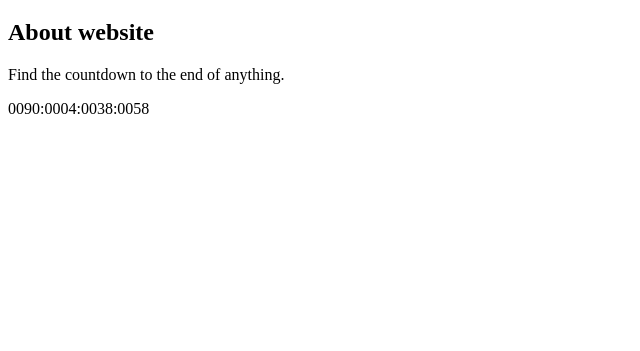
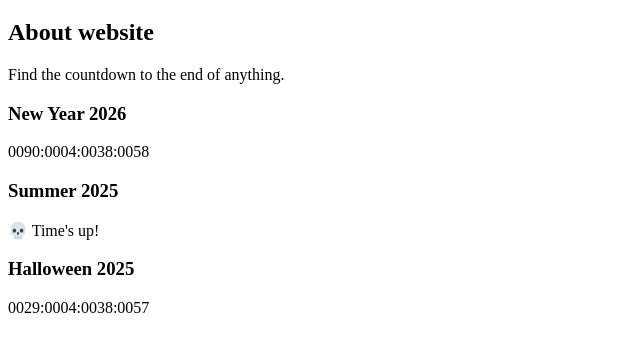
Before and after one commit to sevennai7/Doomclock, a plain HTML site: page index.html in a window 1280 px wide. Shown: the part 61-412 px from the top of the page, without its empty margins (0-640 px from the left). Drawn offline with Linux system fonts and the light colour scheme.

Commit message:
Update index.html

```diff
--- a/index.html
+++ b/index.html
@@ -10,13 +10,17 @@
   <h2>About website</h2>
   <p>Find the countdown to the end of anything.</p>
 
-  <div id="countdown"></div>
+  <h3>New Year 2026</h3>
+  <div id="countdown1"></div>
+
+  <h3>Summer 2025</h3>
+  <div id="countdown2"></div>
+
+  <h3>Halloween 2025</h3>
+  <div id="countdown3"></div>
 
   <script>
-    // Set the target date/time
-    let targetDate = new Date("January 1, 2026 00:00:00").getTime();
-
-    // Update every second
+    function startCountdown(targetDate, elementId) {
       let timer = setInterval(function() {
         let now = new Date().getTime();
         let distance = targetDate - now;
@@ -26,20 +30,27 @@
         let minutes = Math.floor((distance % (1000 * 60 * 60)) / (1000 * 60));
         let seconds = Math.floor((distance % (1000 * 60)) / 1000);
 
-      // Always 4 digits
+        // Pad to 4 digits
         days = String(days).padStart(4, "0");
         hours = String(hours).padStart(4, "0");
         minutes = String(minutes).padStart(4, "0");
         seconds = String(seconds).padStart(4, "0");
 
-      document.getElementById("countdown").innerText =
-        days + ":" + hours + ":" + minutes + ":" + seconds;
+        let output = days + ":" + hours + ":" + minutes + ":" + seconds;
 
         if (distance < 0) {
           clearInterval(timer);
-        document.getElementById("countdown").innerText = "💀 Time's up!";
+          output = "💀 Time's up!";
         }
+
+        document.getElementById(elementId).innerText = output;
       }, 1000);
+    }
+
+    // Start multiple countdowns
+    startCountdown(new Date("January 1, 2026 00:00:00").getTime(), "countdown1");
+    startCountdown(new Date("June 21, 2025 00:00:00").getTime(), "countdown2");
+    startCountdown(new Date("October 31, 2025 23:59:59").getTime(), "countdown3");
   </script>
 </body>
 </html>
```
Lines whose indentation alone changed are shown as unchanged.
